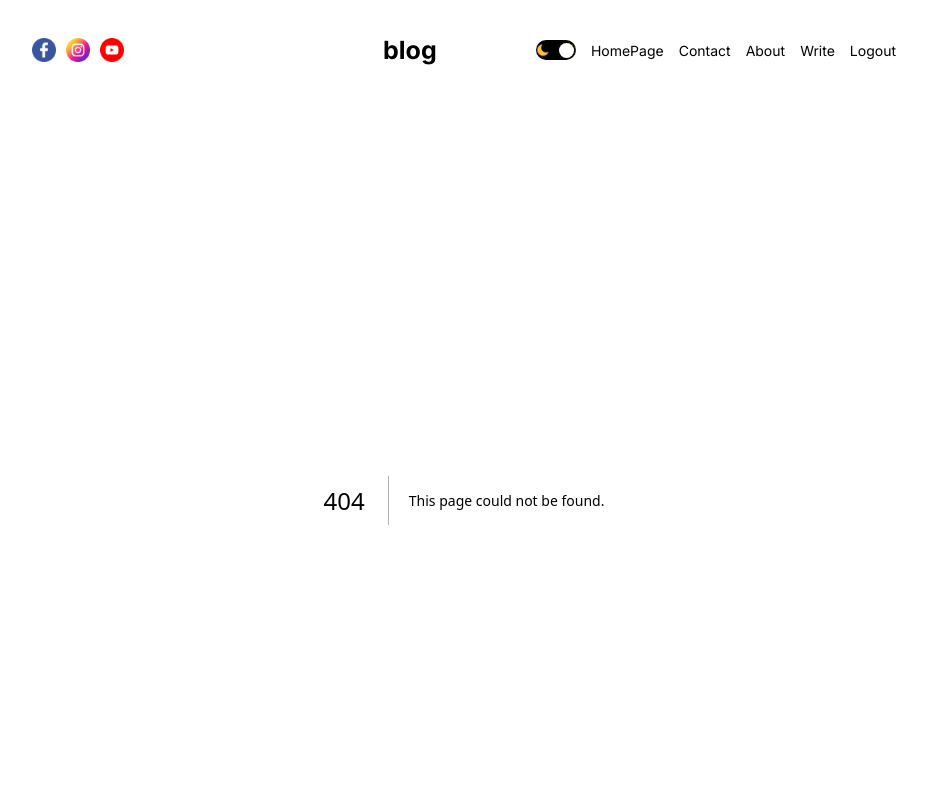
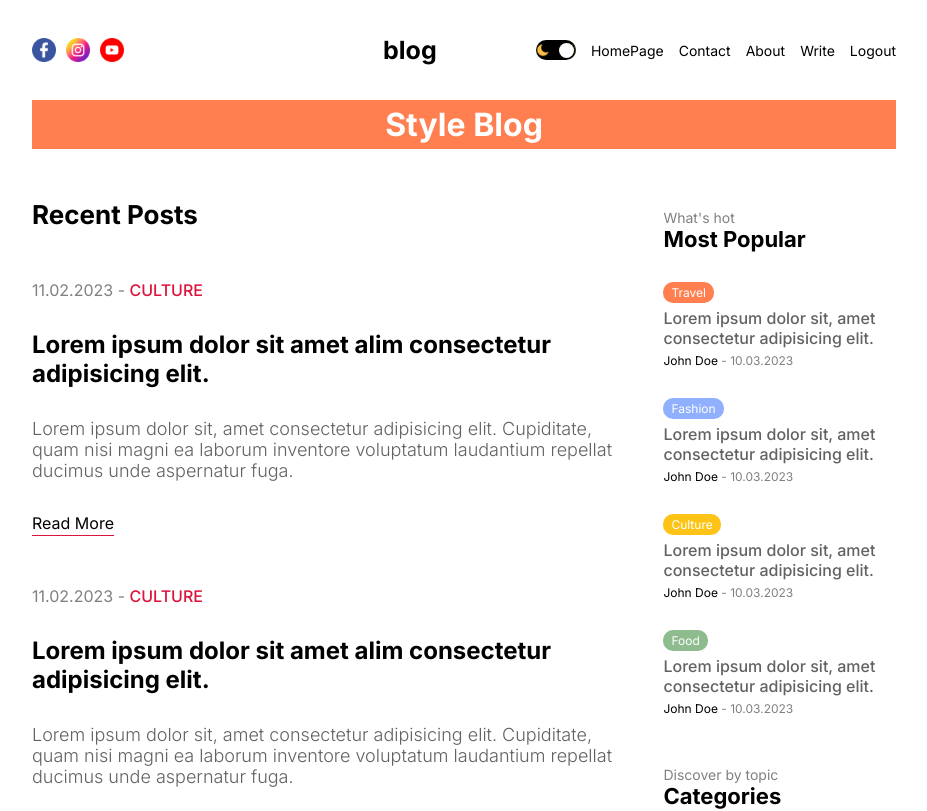
Before and after one commit to TINGYUNLI/nextjs-blog, a Next.js app: page /blog in a window 1280 px wide. Before the commit this address had no page. Shown: the top 811 px of the page, without its empty margins (176-1103 px from the left). Built offline with nearby package versions, Linux system fonts and the light colour scheme.

Commit message:
blog category page UI

```diff
--- /dev/null
+++ b/src/app/blog/blogpage.module.css
@@ -0,0 +1,11 @@
+.title{
+    background-color: coral;
+    color: white;
+    padding: 5px 10px;
+    text-align: center;
+}
+
+.content{
+    display: flex;
+    gap: 50px;
+}
--- /dev/null
+++ b/src/app/blog/page.jsx
@@ -0,0 +1,18 @@
+import React from 'react'
+import styles from './blogpage.module.css'
+import CardList from '@/components/CardList/CardList'
+import Menu from '@/components/Menu/Menu'
+
+const BlogPage = () => {
+  return (
+    <div className={styles.container}>
+        <h1 className={styles.title}>Style Blog</h1>
+        <div className={styles.content}>
+            <CardList/>
+            <Menu/>
+        </div>
+    </div>
+  )
+}
+
+export default BlogPage
```
